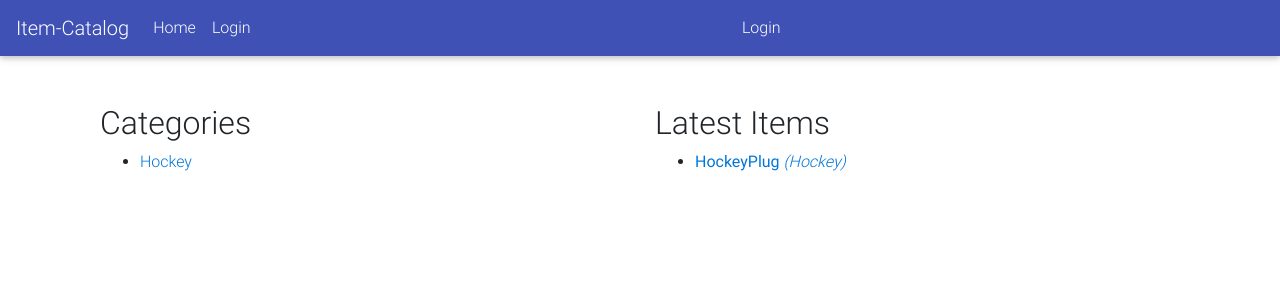
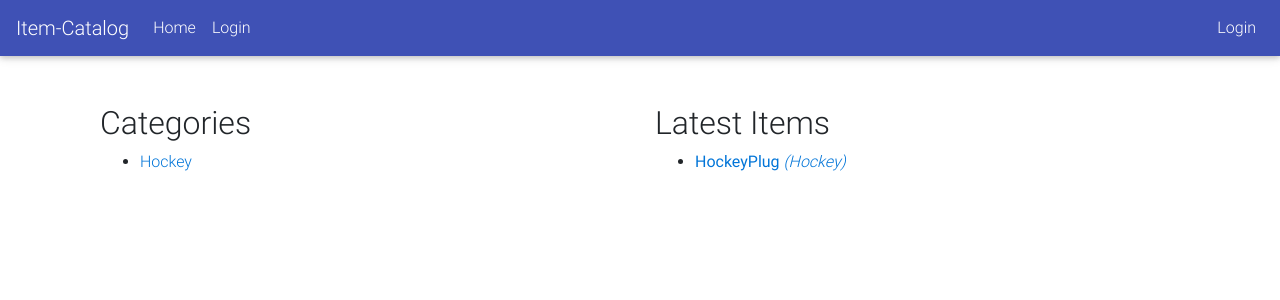
Before and after one commit to marvinschopf/Item-Catalog, a Flask app: page / in a window 1280 px wide. Shown: the top 300 px of the page. Run offline with Flask 2, Linux system fonts and the light colour scheme; some libraries are stand-ins or nearby versions.

Commit message:
Removed mr-auto

```diff
--- a/templates/base.html
+++ b/templates/base.html
@@ -41,7 +41,7 @@
                     </li>
 
                 </ul>
-                <ul class="navbar-nav mr-auto navbar-right">
+                <ul class="navbar-nav navbar-right">
                   <li class="nav-item">
                     {% if login_session["token"] %}
                     <a class="nav-link" href="/logout">Logout</a>
```
